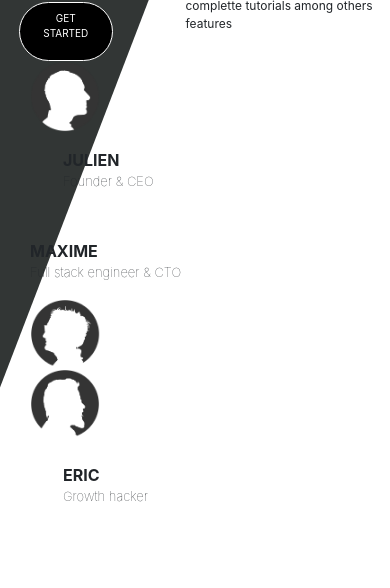
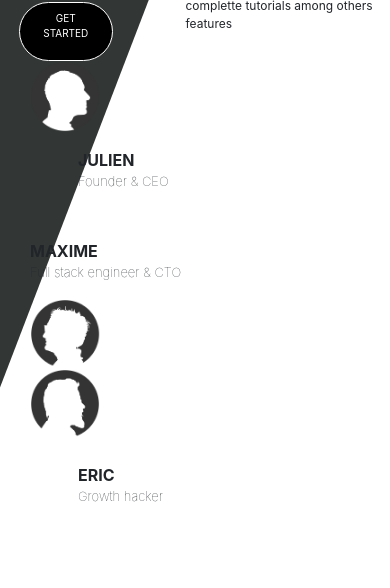
Before and after one commit to Aetra/Site_Vitrine_Iliium, a React (Create React App) app: page / in a window 390 px wide. Shown: the part 3220-3808 px from the top of the page. Built offline with nearby package versions, Linux system fonts and the light colour scheme.

Commit message:
mobile & desktop correct

```diff
--- a/src/app/components/Page/Project/Project.jsx
+++ b/src/app/components/Page/Project/Project.jsx
@@ -37,16 +37,16 @@ const Project = () => {
             </div>
           </div>
 
-          <div className="mt-3 row">
+            <h3 className="mt-3 subTitleProject "> Mining pool </h3>
+          <div className="row">
             <div className="col-5">
               <div className="positionTxt3">
-                <h3 className="subTitleProject text-right"> Mining pool </h3>
                 <p className="txtProject text-right">We develop mining pool from <b>scratch learning</b> on ourw knowledge of mining
                 </p>
               </div>
             </div>
             <div className=" col-2">
-              <div className="mt-5 thirdBall"> </div>
+              <div className="mt-4 thirdBall"> </div>
             </div>
             <div className="col-5"></div>
           </div>
--- a/src/app/components/Page/Team/Team.jsx
+++ b/src/app/components/Page/Team/Team.jsx
@@ -115,8 +115,8 @@ const Team = () => {
                         <img src={Julien} alt="ballJ" className="circleJulien"/>
                   </div>
                 </div>
-                  <div className="centerVert pl-5 pt-3 col-lg-5">
-                   <p>
+                  <div className="centerVert  pt-3 col-lg-5">
+                   <p className="pl-5">
                     <b>JULIEN</b>
                     <p className="secTxt">Founder & CEO</p>
                   </p>
@@ -143,8 +143,8 @@ const Team = () => {
                       <img src={Eric} alt="ballE" className="circleEric"/>
                   </div>
                 </div>
-                <div className="centerVert pl-5 pt-4 col-lg-5">
-                  <p className="txtEric">
+                <div className="centerVert pt-4 col-lg-5">
+                  <p className="pl-5 txtEric">
                     <b>ERIC</b>
                     <p className="secTxt">Growth hacker</p>
                   </p>
```
